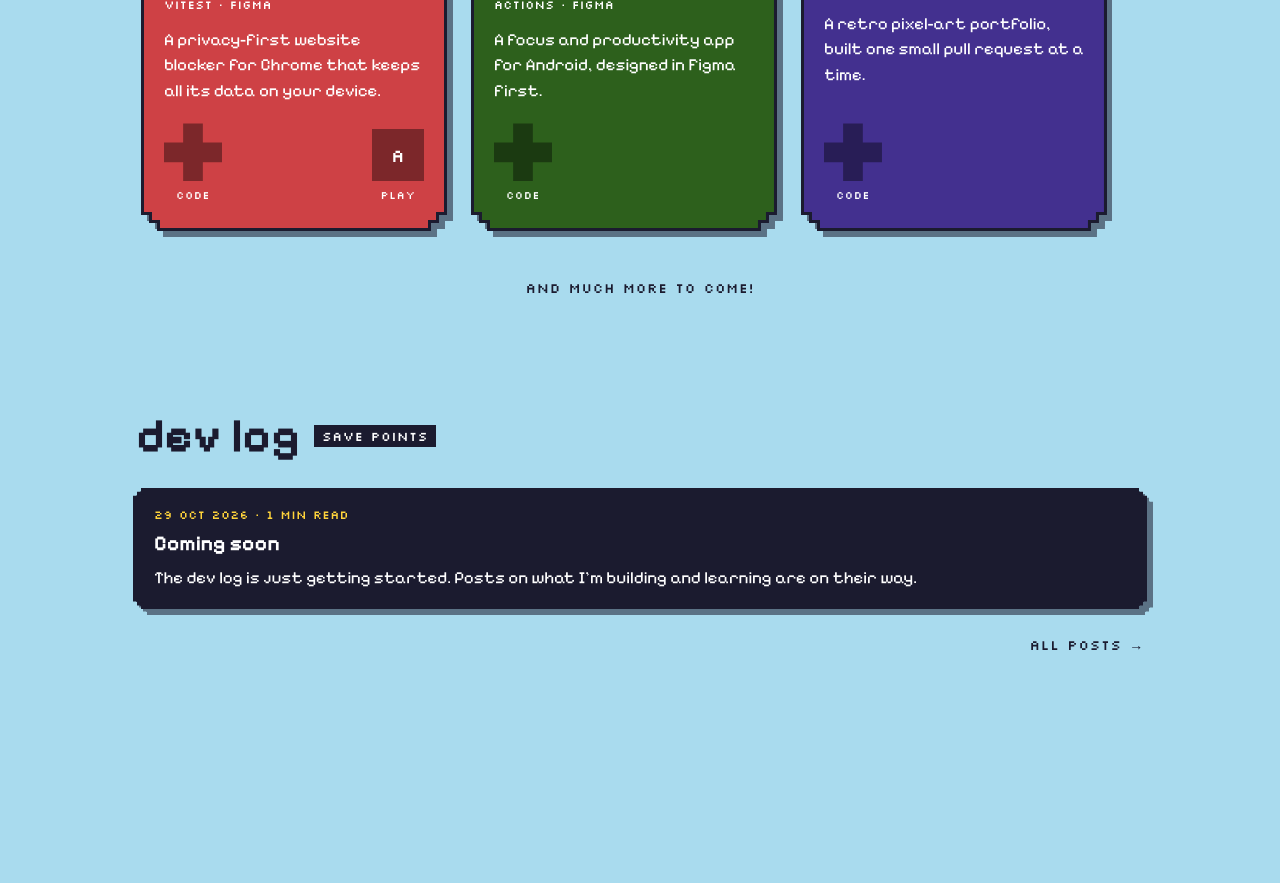
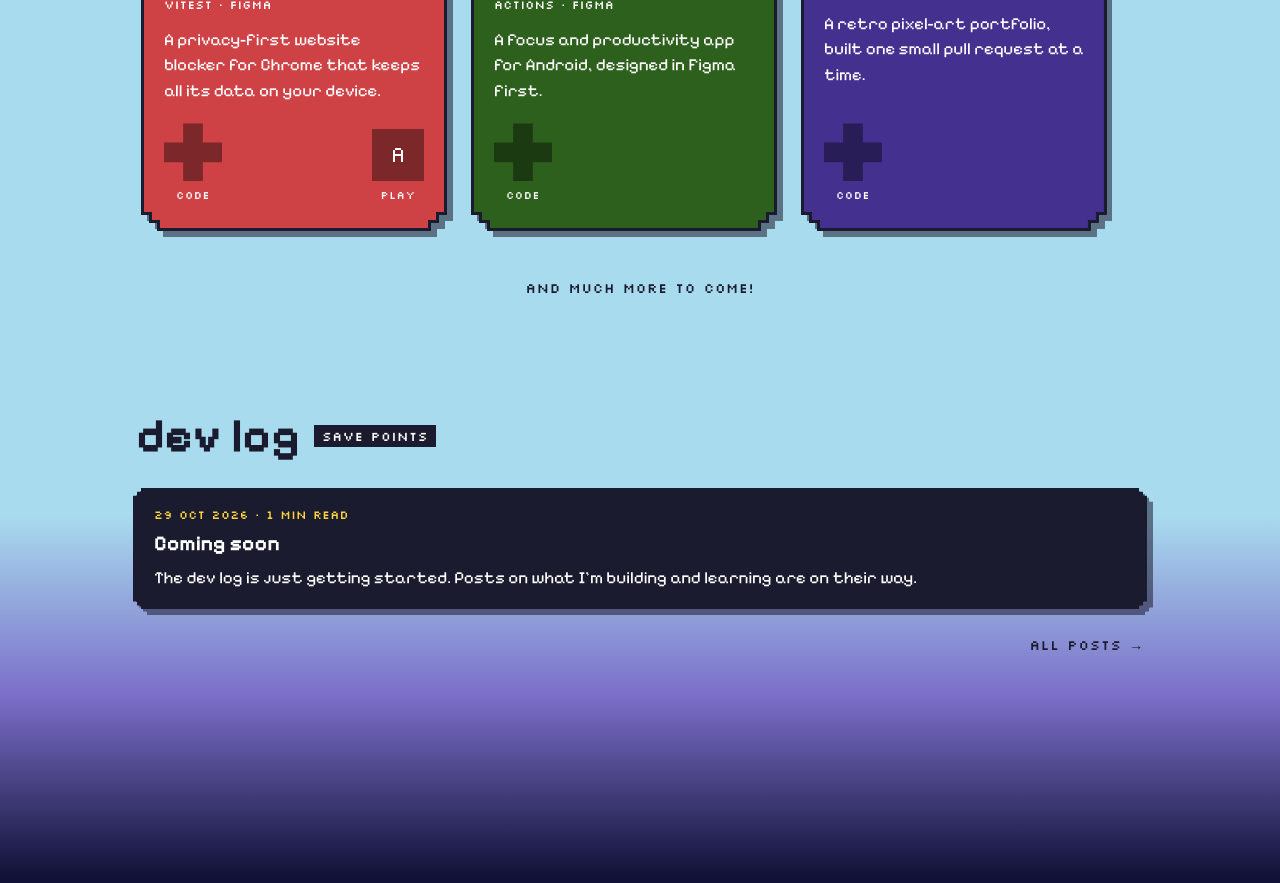
Before and after one commit to samad-a/portfolio-site, a Next.js app: page / in a window 1280 px wide. Shown: the part 2700-3583 px from the top of the page. Built offline with nearby package versions, Linux system fonts and the light colour scheme.

Commit message:
fix(a11y): fix contrast and accessible names found by axe
Paints the sky gradient on the page background behind the canvas, so the

contact text is measured against the night sky it sits on, and draws the

console's A button as pixels so the link's visible label matches its name.

```diff
--- a/components/background/sky-canvas.tsx
+++ b/components/background/sky-canvas.tsx
@@ -13,6 +13,7 @@ import {
 import {
   nightAmount,
   type SkyLayout,
+  skyBackground,
   skyGradient,
   skyLayout,
 } from "@/lib/background/sky";
@@ -107,6 +108,10 @@ export function SkyCanvas() {
             document.documentElement.scrollHeight,
           )
         : [];
+      // The browser positions the body's background against the whole page,
+      // so this lines up with the canvas as it scrolls.
+      document.body.style.backgroundImage = skyBackground(layout, colours);
+      document.body.style.backgroundRepeat = "no-repeat";
     }
 
     function drawStars(seconds: number) {
@@ -243,6 +248,8 @@ export function SkyCanvas() {
       document.removeEventListener("visibilitychange", onVisibilityChange);
       pageObserver.disconnect();
       delete document.documentElement.dataset.sky;
+      document.body.style.backgroundImage = "";
+      document.body.style.backgroundRepeat = "";
     };
   }, []);
 
--- a/components/projects/console-card.tsx
+++ b/components/projects/console-card.tsx
@@ -5,6 +5,37 @@ import { Sprite } from "@/components/sprite";
 import { PixelPanel } from "@/components/ui/pixel-panel";
 import type { Project } from "@/lib/content";
 import { sprites } from "@/lib/sprites";
+
+// The "A" on the console's button, drawn in pixels rather than as text so the
+// link's visible label is just "play", matching its name. It takes the text
+// colour, so it turns ink when the button lights up gold.
+const letterA = [".###.", "#...#", "#...#", "#####", "#...#", "#...#", "#...#"];
+
+function ButtonLetter() {
+  return (
+    <svg
+      viewBox="0 0 5 7"
+      shapeRendering="crispEdges"
+      aria-hidden="true"
+      className="h-3.5 w-2.5"
+    >
+      {letterA.flatMap((row, y) =>
+        [...row].map((pixel, x) =>
+          pixel === "#" ? (
+            <rect
+              key={`${x},${y}`}
+              x={x}
+              y={y}
+              width={1}
+              height={1}
+              fill="currentColor"
+            />
+          ) : null,
+        ),
+      )}
+    </svg>
+  );
+}
 
 // A plus-shaped D-pad, cut from a square.
 const dpadShape =
@@ -42,9 +73,9 @@ function ConsoleControls({ project }: { project: Project }) {
           className={`ml-auto ${controlClass}`}
         >
           <span
-            className={`grid size-13 place-items-center text-lg pixel-corners-2 ${buttonClass}`}
+            className={`grid size-13 place-items-center pixel-corners-2 ${buttonClass}`}
           >
-            A
+            <ButtonLetter />
           </span>
           play
         </a>
--- a/lib/background/sky.ts
+++ b/lib/background/sky.ts
@@ -33,6 +33,20 @@ export type SkyColours = {
   night: string;
 };
 
+// The same sky as a CSS background for the page, in page pixels. It sits
+// behind the canvas, so it's what tools like axe measure text against, and
+// what shows if the canvas ever stops drawing.
+export function skyBackground(
+  layout: SkyLayout | undefined,
+  colours: SkyColours,
+) {
+  const { end, stops } = skyGradient(layout, colours);
+  const parts = stops.map(
+    ([offset, colour]) => `${colour} ${Math.round(offset * end)}px`,
+  );
+  return `linear-gradient(${parts.join(", ")})`;
+}
+
 // Colour stops for one gradient running from the top of the page to full
 // night, as [offset from 0 to 1, colour]. `end` is where the gradient stops.
 export function skyGradient(
```
Also changed, not shown: 1 other file (tests, documents, lock files or other folders).
